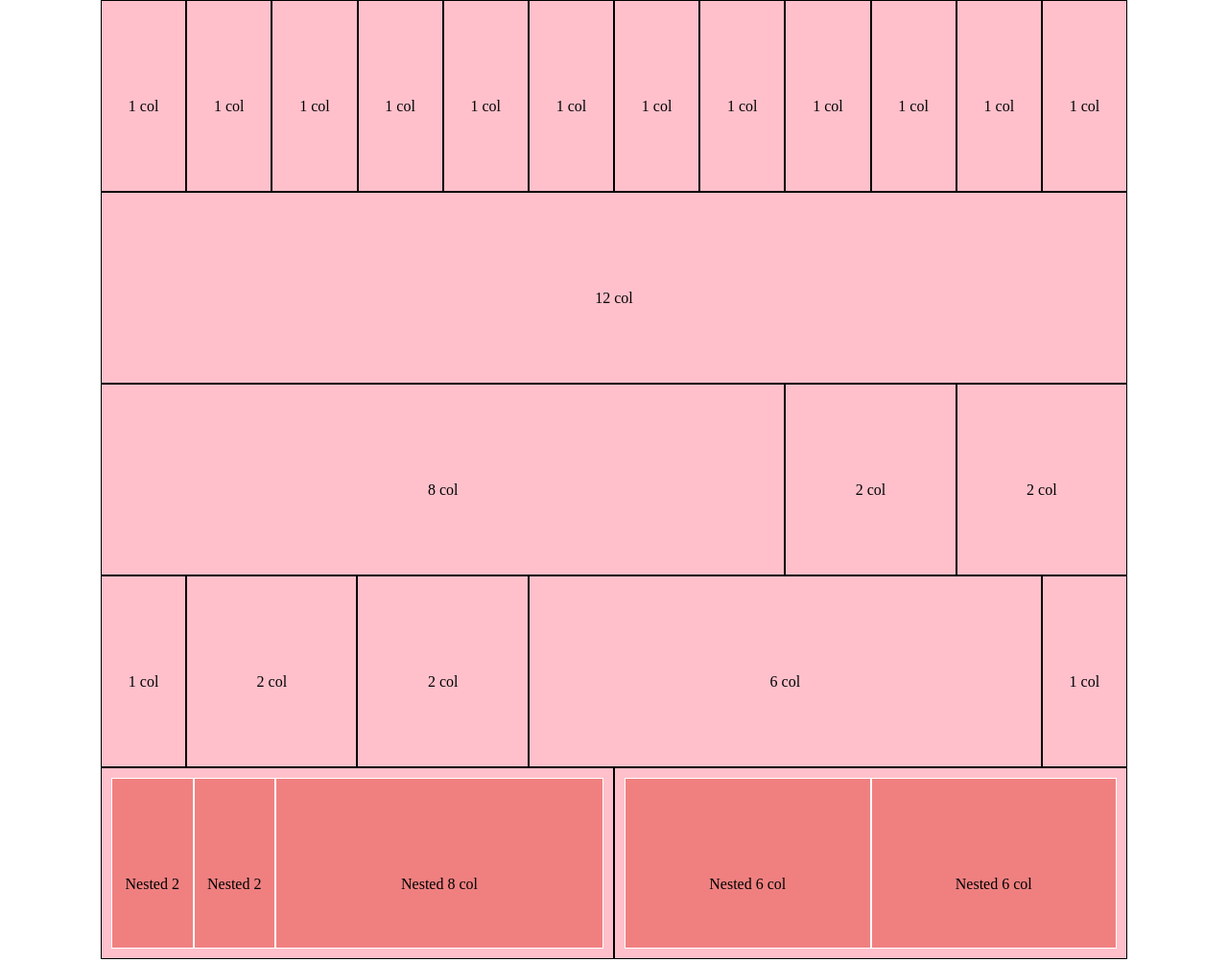
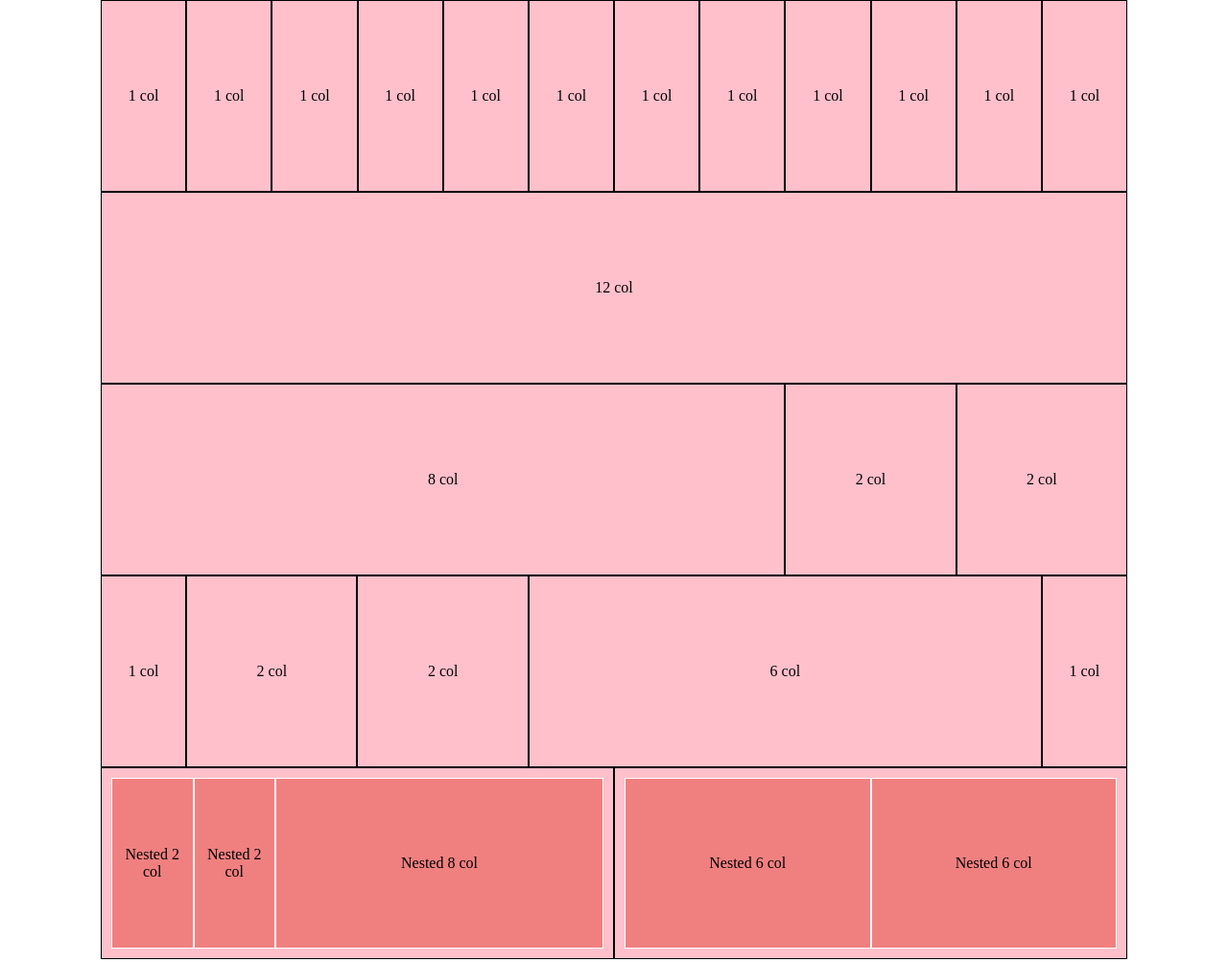
Before and after one commit to Sebushka89/html-css-12bool, a plain HTML site: page index.html in a window 1280 px wide. Shown: the top 1003 px of the page at 96% size. Drawn offline with Linux system fonts and the light colour scheme.

Commit message:
Esercizio finito

```diff
--- a/css/style.css
+++ b/css/style.css
@@ -4,6 +4,7 @@ body {
 
 .row {
     height: 100%;
+    width: 100%;
 }
 
 [class*="col"] {
@@ -11,8 +12,10 @@ body {
     border: 1px black solid;
     height: 200px;
     padding: 10px;
+    display: flex;
+    align-items: center;
+    justify-content: center;
     text-align: center;
-    line-height: 200px;
 }
 
 [class*="col"] > .row > [class*="col"]
```
